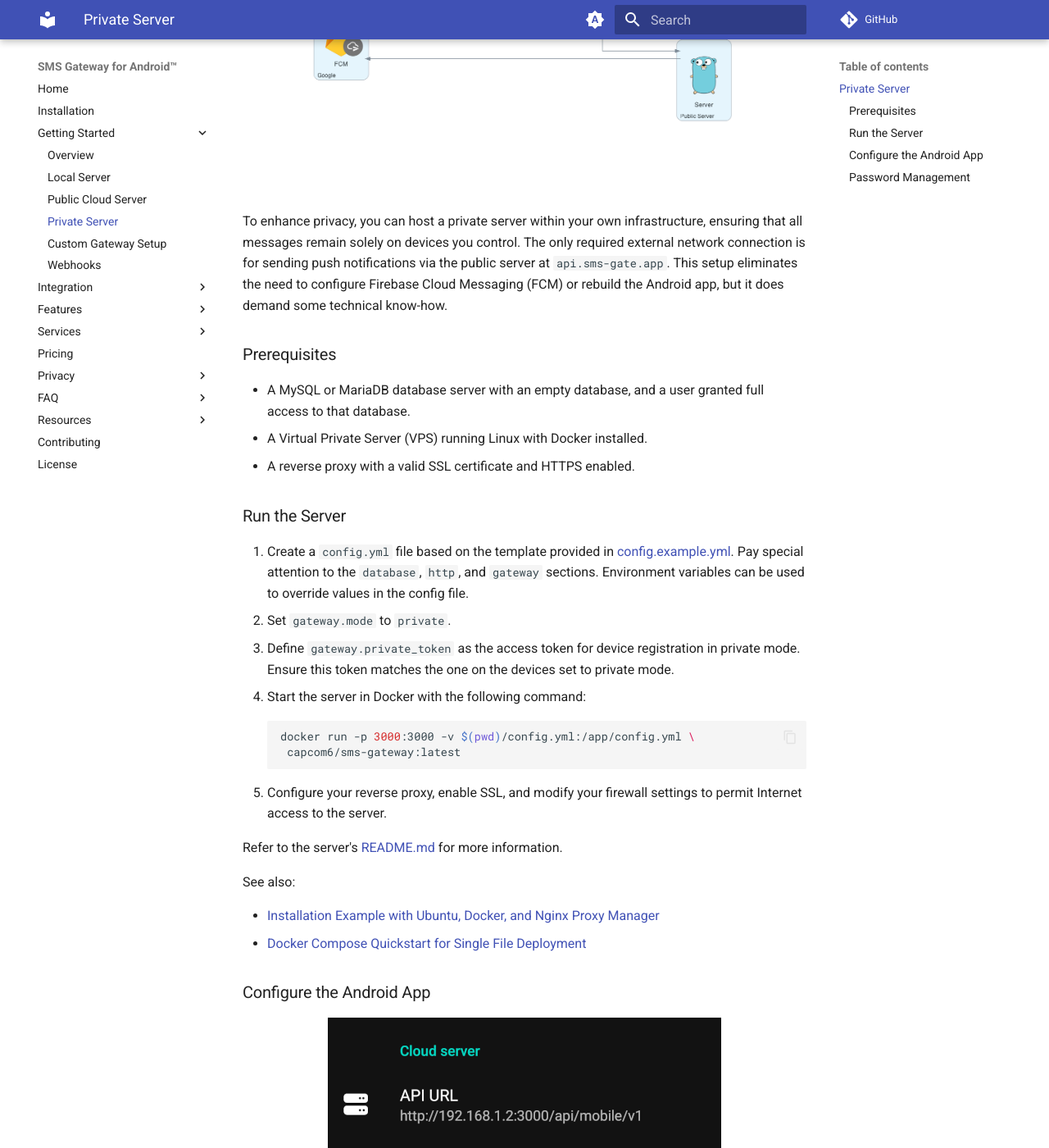
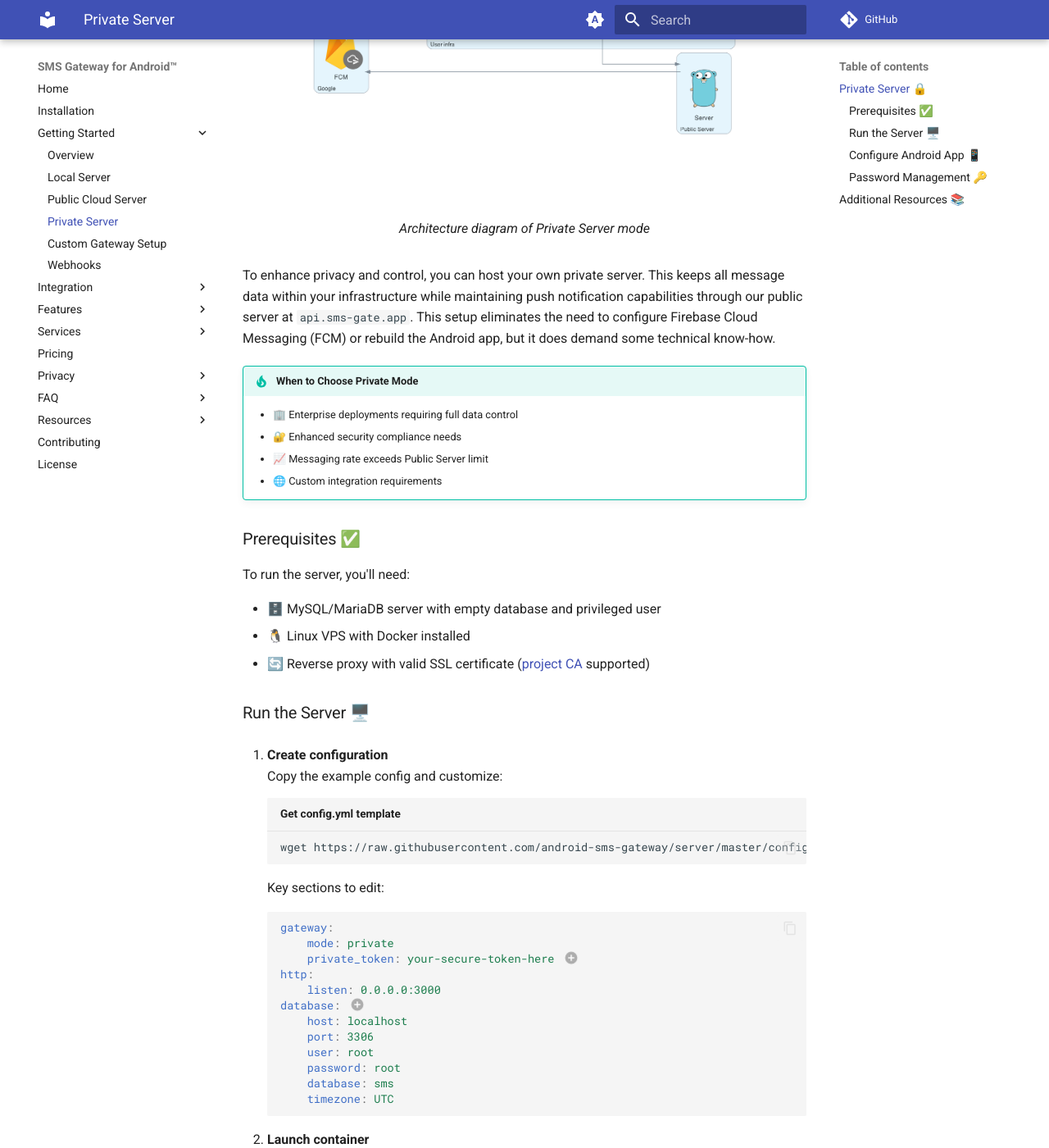
Before and after one commit to android-sms-gateway/docs-web, an MkDocs documentation site: the page built from docs/getting-started/private-server.md, in a window 1280 px wide and 1400 px high, scrolled down 476 px. Shown: the whole window at 82% size. Built offline with MkDocs 1.6.1 and Material for MkDocs 9.7.7, drawn with Linux system fonts in a browser that asks for light colours; comment, search, counter and statistics services are not loaded; some of the changed text lies outside the part shown.

Commit message:
[getting-started] update Private Server guide

````diff
--- a/docs/getting-started/private-server.md
+++ b/docs/getting-started/private-server.md
@@ -1,54 +1,115 @@
-# Getting Started
+# Getting Started 🚀
 
-## Private Server
+## Private Server 🔒
 
-<div align="center">
-    <img src="/assets/private-server-arch.png" alt="Architecture of the Private Server mode">
-</div>
+<figure markdown>
+   ![Private Server Architecture](../assets/private-server-arch.png){ align=center }
+   <figcaption>Architecture diagram of Private Server mode</figcaption>
+</figure>
 
-To enhance privacy, you can host a private server within your own infrastructure, ensuring that all messages remain solely on devices you control. The only required external network connection is for sending push notifications via the public server at `api.sms-gate.app`. This setup eliminates the need to configure Firebase Cloud Messaging (FCM) or rebuild the Android app, but it does demand some technical know-how.
+To enhance privacy and control, you can host your own private server. This keeps all message data within your infrastructure while maintaining push notification capabilities through our public server at `api.sms-gate.app`. This setup eliminates the need to configure Firebase Cloud Messaging (FCM) or rebuild the Android app, but it does demand some technical know-how.
 
-### Prerequisites
+!!! tip "When to Choose Private Mode"
+    - 🏢 Enterprise deployments requiring full data control
+    - 🔐 Enhanced security compliance needs
+    - 📈 Messaging rate exceeds Public Server limit
+    - 🌐 Custom integration requirements
 
-- A MySQL or MariaDB database server with an empty database, and a user granted full access to that database.
-- A Virtual Private Server (VPS) running Linux with Docker installed.
-- A reverse proxy with a valid SSL certificate and HTTPS enabled.
+### Prerequisites ✅
 
-### Run the Server
+To run the server, you'll need:
 
-1. Create a `config.yml` file based on the template provided in [config.example.yml](https://github.com/android-sms-gateway/server/blob/master/configs/config.example.yml). Pay special attention to the `database`, `http`, and `gateway` sections. Environment variables can be used to override values in the config file.
-   - Set `gateway.mode` to `private`.
-   - Define `gateway.private_token` as the access token for device registration in private mode. Ensure this token matches the one on the devices set to private mode.
-2. Start the server in Docker with the following command:
-   ```sh
-   docker run -p 3000:3000 -v $(pwd)/config.yml:/app/config.yml \
-    capcom6/sms-gateway:latest
-   ```
-3. Configure your reverse proxy, enable SSL, and modify your firewall settings to permit Internet access to the server.
+- 🗄️ MySQL/MariaDB server with empty database and privileged user
+- 🐧 Linux VPS with Docker installed
+- 🔄 Reverse proxy with valid SSL certificate ([project CA](../services/ca.md) supported)
 
-Refer to the server's [README.md](https://github.com/android-sms-gateway/server/blob/master/README.md) for more information.
+### Run the Server 🖥️
 
-See also:
+1. **Create configuration**
+    Copy the example config and customize:
+    ```sh title="Get config.yml template"
+    wget https://raw.githubusercontent.com/android-sms-gateway/server/master/configs/config.example.yml -O config.yml
+    ```
+    Key sections to edit:
+    ```yaml
+    gateway:
+        mode: private
+        private_token: your-secure-token-here # (1)!
+    http:
+        listen: 0.0.0.0:3000
+    database: # (2)!
+        host: localhost
+        port: 3306
+        user: root
+        password: root
+        database: sms
+        timezone: UTC
+    ```
+    1. Must match device configuration
+    2. Must match MySQL/MariaDB configuration
 
-- [Installation Example with Ubuntu, Docker, and Nginx Proxy Manager](https://github.com/capcom6/android-sms-gateway/discussions/50)
-- [Docker Compose Quickstart for Single File Deployment](https://github.com/android-sms-gateway/server/tree/master/deployments/docker-compose-proxy)
+2. **Launch container**
+    ```sh title="Docker Command"
+    docker run -d --name sms-gateway \
+        -p 3000:3000 \
+        -v $(pwd)/config.yml:/app/config.yml \
+        ghcr.io/android-sms-gateway/server:latest
+    ```
 
-### Configure the Android App
+3. **Configure reverse proxy**
+    ```nginx title="Example Nginx Config"
+    location / {
+        proxy_pass http://localhost:3000;
+        proxy_set_header Host $host;
+        proxy_set_header X-Forwarded-For $remote_addr;
+    }
+    ```
 
-<div align="center">
-    <img src="/assets/private-server.png" alt="Example settings for Private Server mode">
-</div>
+!!! success "Verification"
+    Test server accessibility:
+    ```sh
+    curl https://private.example.com/health
+    # Should return JSON health status
+    ```
 
-*Note*: Changing the server will invalidate current credentials, and the device will be re-registered with new ones.
+### Configure Android App 📱
 
-1. Navigate to the Settings tab.
-2. In the Cloud Server section, enter the API URL and Private token, ensuring they match those in the server configuration. Note that you should include the full URL with the path, such as `https://private.example.com/api/mobile/v1`.
-3. Switch to the Home tab.
-4. Activate the Cloud server option.
-5. Apply the new configuration by stopping and starting the app using the button at the bottom of the screen.
+<figure markdown>
+   ![Private Server Settings](../assets/private-server.png){ width="400" align=center }
+   <figcaption>Android app configuration for private mode</figcaption>
+</figure>
 
-If everything is configured correctly, the new credentials for the private server will be displayed in the Cloud Server section on the Home tab.
+!!! danger "Important"
+    Changing servers will **reset credentials** and require device re-registration!
 
-### Password Management
+1. **Access Settings**
+    Navigate to **Settings** tab → **Cloud Server**
 
-The password management process is identical to the [Cloud Server mode](public-cloud-server.md#password-management).
+2. **Enter server details**
+    ```text
+    API URL: https://private.example.com/api/mobile/v1
+    Private Token: your-secure-token-here
+    ```
+
+3. **Activate connection**
+    1. Switch to **Home** tab
+    2. Activate **Cloud server** switch
+    3. Restart the app using the bottom button
+
+!!! check "Successful Connection"
+    New credentials will appear in **Cloud Server** section when configured properly:
+    ```
+    Username: A1B2C3
+    Password:  z9y8x7...
+    ```
+
+### Password Management 🔑
+
+Identical to [Cloud Server mode](public-cloud-server.md#password-management).
+
+---
+
+## Additional Resources 📚
+
+- [Ubuntu/Docker/Nginx Setup Guide](https://github.com/capcom6/android-sms-gateway/discussions/50)
+- [Docker Compose Quickstart](https://github.com/android-sms-gateway/server/tree/master/deployments/docker-compose-proxy)
--- a/mkdocs.yml
+++ b/mkdocs.yml
@@ -7,6 +7,7 @@ theme:
   name: material
   features:
     - content.code.copy
+    - content.code.annotate
   palette:
     # Palette toggle for automatic mode
     - media: "(prefers-color-scheme)"
````
Also changed, not shown: docs/services/ca.md (+104 -33 lines), 2 other files.
